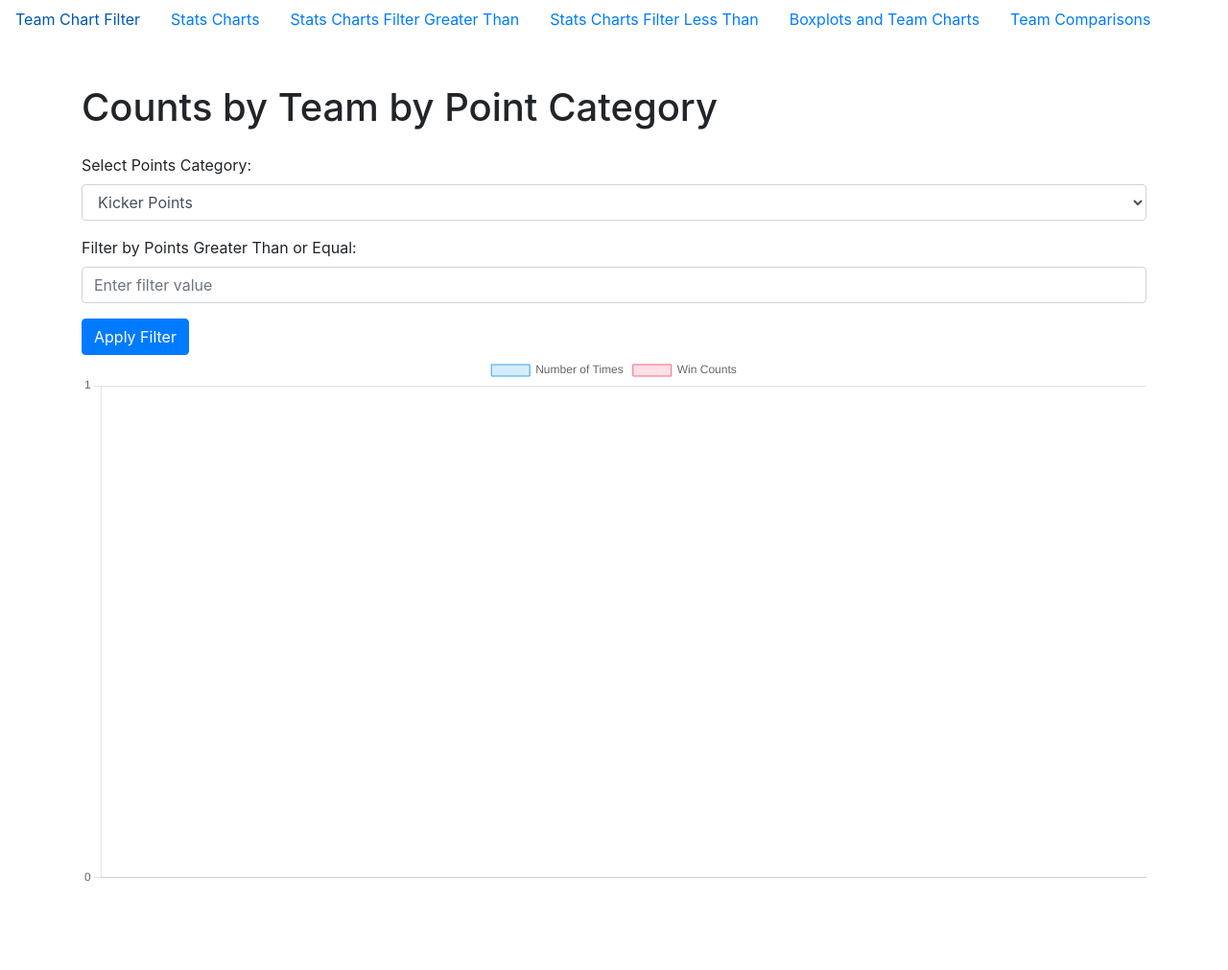
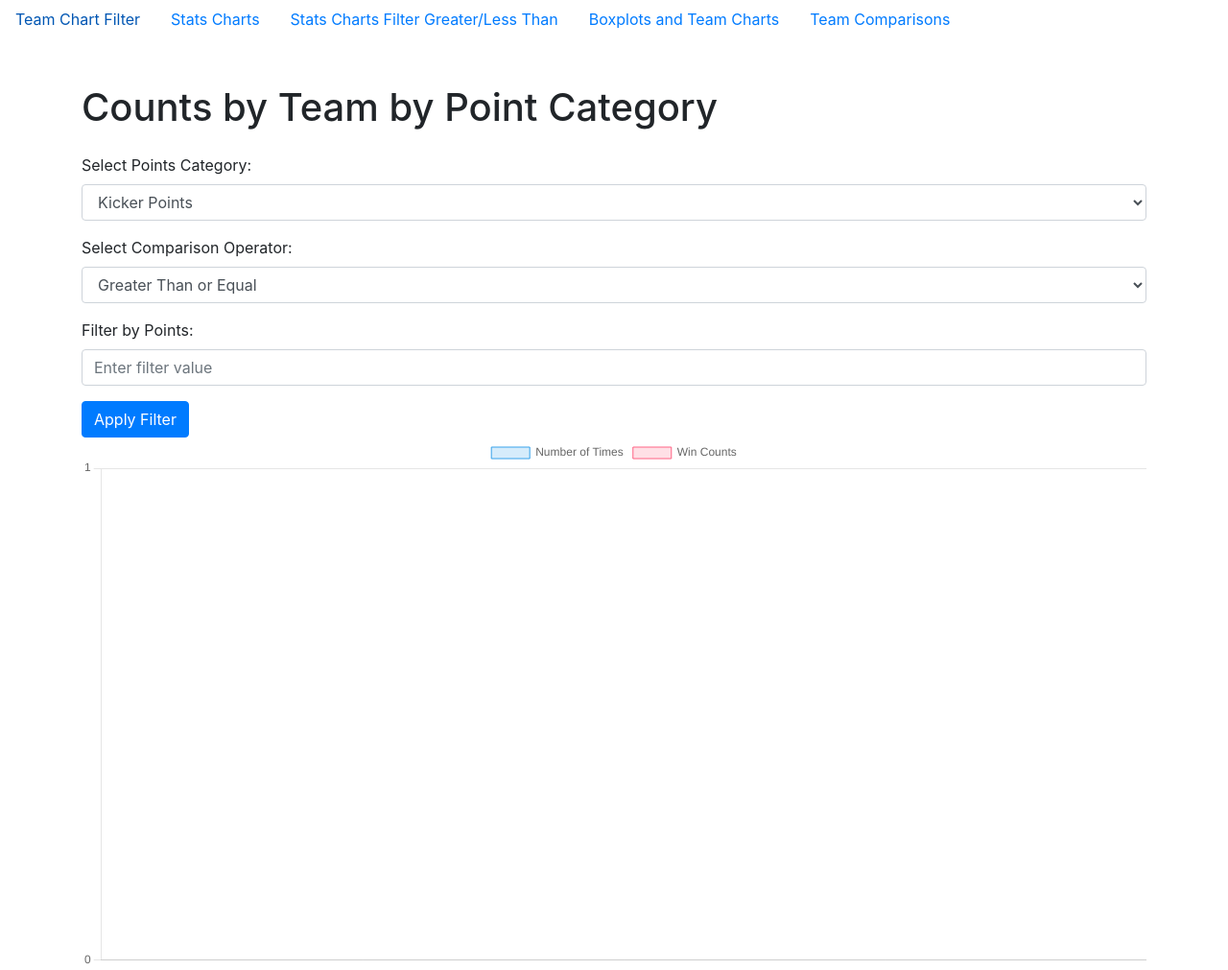
Before and after one commit to madunn5/Fantasy_Data, a Django app: page /stats/filter/ in a window 1280 px wide. Shown: the whole page at 96% size. Before the commit the page ends 919 px from the top, so only its background shows below. Run offline with Django 4.2, Linux system fonts and the light colour scheme; data that the repository does not hold is empty; some libraries are stand-ins or nearby versions.

Commit message:
Updates for navigation and filter view to include both less than and greater than.

```diff
--- a/fantasy_data/templates/fantasy_data/stats.html
+++ b/fantasy_data/templates/fantasy_data/stats.html
@@ -40,10 +40,7 @@
             <a class="nav-link" href="{% url 'stats_charts' %}">Stats Charts</a>
         </li>
         <li class="nav-item">
-            <a class="nav-link" href="{% url 'stats_charts_filter' %}">Stats Charts Filter Greater Than</a>
-        </li>
-        <li class="nav-item">
-            <a class="nav-link" href="{% url 'stats_charts_filter_less_than' %}">Stats Charts Filter Less Than</a>
+            <a class="nav-link" href="{% url 'stats_charts_filter' %}">Stats Charts Filter Greater/Less Than</a>
         </li>
         <li class="nav-item">
             <a class="nav-link" href="{% url 'team_chart' %}">Boxplots and Team Charts</a>
--- a/fantasy_data/templates/fantasy_data/stats_filter.html
+++ b/fantasy_data/templates/fantasy_data/stats_filter.html
@@ -16,10 +16,7 @@
             <a class="nav-link" href="{% url 'stats_charts' %}">Stats Charts</a>
         </li>
         <li class="nav-item">
-            <a class="nav-link" href="{% url 'stats_charts_filter' %}">Stats Charts Filter Greater Than</a>
-        </li>
-        <li class="nav-item">
-            <a class="nav-link" href="{% url 'stats_charts_filter_less_than' %}">Stats Charts Filter Less Than</a>
+            <a class="nav-link" href="{% url 'stats_charts_filter' %}">Stats Charts Filter Greater/Less Than</a>
         </li>
         <li class="nav-item">
             <a class="nav-link" href="{% url 'team_chart' %}">Boxplots and Team Charts</a>
@@ -45,9 +42,18 @@
             </select>
         </div>
 
+        <!-- Dropdown for selecting comparison operator -->
+        <div class="form-group">
+            <label for="comparison_operator">Select Comparison Operator:</label>
+            <select class="form-control" id="comparison_operator">
+                <option value="gte">Greater Than or Equal</option>
+                <option value="lte">Less Than or Equal</option>
+            </select>
+        </div>
+
         <!-- Filter input -->
         <div class="form-group">
-            <label for="filter_value">Filter by Points Greater Than or Equal:</label>
+            <label for="filter_value">Filter by Points:</label>
             <input type="number" step="0.10" class="form-control" id="filter_value" placeholder="Enter filter value">
         </div>
 
@@ -97,6 +103,7 @@
         function applyFilter() {
             var pointsCategory = $('#points_category').val();
             var filterValue = parseFloat($('#filter_value').val());
+            var comparisonOperator = $('#comparison_operator').val();
 
             $.ajax({
                 url: '/stats/filter/',
@@ -104,6 +111,7 @@
                 data: {
                     'points_category': pointsCategory,
                     'filter_value': filterValue,
+                    'comparison_operator': comparisonOperator,
                     'ajax': true
                 },
                 success: function(response) {
--- a/fantasy_data/templates/fantasy_data/team_chart.html
+++ b/fantasy_data/templates/fantasy_data/team_chart.html
@@ -29,10 +29,7 @@
                 <a class="nav-link" href="{% url 'stats_charts' %}">Stats Charts</a>
             </li>
             <li class="nav-item">
-                <a class="nav-link" href="{% url 'stats_charts_filter' %}">Stats Charts Filter Greater Than</a>
-            </li>
-            <li class="nav-item">
-            <a class="nav-link" href="{% url 'stats_charts_filter_less_than' %}">Stats Charts Filter Less Than</a>
+                <a class="nav-link" href="{% url 'stats_charts_filter' %}">Stats Charts Filter Greater/Less Than</a>
             </li>
             <li class="nav-item">
             <a class="nav-link" href="{% url 'team_chart' %}">Boxplots and Team Charts</a>
--- a/fantasy_data/templates/fantasy_data/team_chart_filter.html
+++ b/fantasy_data/templates/fantasy_data/team_chart_filter.html
@@ -17,10 +17,7 @@
             <a class="nav-link" href="{% url 'stats_charts' %}">Stats Charts</a>
         </li>
         <li class="nav-item">
-            <a class="nav-link" href="{% url 'stats_charts_filter' %}">Stats Charts Filter Greater Than</a>
-        </li>
-        <li class="nav-item">
-            <a class="nav-link" href="{% url 'stats_charts_filter_less_than' %}">Stats Charts Filter Less Than</a>
+            <a class="nav-link" href="{% url 'stats_charts_filter' %}">Stats Charts Filter Greater/Less Than</a>
         </li>
         <li class="nav-item">
             <a class="nav-link" href="{% url 'team_chart' %}">Boxplots and Team Charts</a>
--- a/fantasy_data/templates/fantasy_data/upload_csv.html
+++ b/fantasy_data/templates/fantasy_data/upload_csv.html
@@ -15,10 +15,7 @@
             <a class="nav-link" href="{% url 'stats_charts' %}">Stats Charts</a>
         </li>
         <li class="nav-item">
-            <a class="nav-link" href="{% url 'stats_charts_filter' %}">Stats Charts Filter Greater Than</a>
-        </li>
-        <li class="nav-item">
-            <a class="nav-link" href="{% url 'stats_charts_filter_less_than' %}">Stats Charts Filter Less Than</a>
+            <a class="nav-link" href="{% url 'stats_charts_filter' %}">Stats Charts Filter Greater/Less Than</a>
         </li>
         <li class="nav-item">
             <a class="nav-link" href="{% url 'team_chart' %}">Boxplots and Team Charts</a>
--- a/fantasy_data/templates/fantasy_data/versus.html
+++ b/fantasy_data/templates/fantasy_data/versus.html
@@ -16,10 +16,7 @@
             <a class="nav-link" href="{% url 'stats_charts' %}">Stats Charts</a>
         </li>
         <li class="nav-item">
-            <a class="nav-link" href="{% url 'stats_charts_filter' %}">Stats Charts Filter Greater Than</a>
-        </li>
-        <li class="nav-item">
-            <a class="nav-link" href="{% url 'stats_charts_filter_less_than' %}">Stats Charts Filter Less Than</a>
+            <a class="nav-link" href="{% url 'stats_charts_filter' %}">Stats Charts Filter Greater/Less Than</a>
         </li>
         <li class="nav-item">
             <a class="nav-link" href="{% url 'team_chart' %}">Boxplots and Team Charts</a>
--- a/fantasy_data/urls.py
+++ b/fantasy_data/urls.py
@@ -13,6 +13,6 @@ urlpatterns = [
     path('', box_plots_filter, name='team_chart_filter'),
     path('stats/', stats_charts, name='stats_charts'),
     path('stats/filter/', stats_charts_filter, name='stats_charts_filter'),
-    path('stats/filter/less_than/', stats_charts_filter_less_than, name='stats_charts_filter_less_than'),
+    # path('stats/filter/less_than/', stats_charts_filter_less_than, name='stats_charts_filter_less_than'),
     path('stats/versus/', versus, name='versus')
 ]
--- a/fantasy_data/views.py
+++ b/fantasy_data/views.py
@@ -902,14 +902,17 @@ def stats_charts(request):
 
 
 def stats_charts_filter(request):
-    # Get selected points category
+    # Get selected points category and comparison operator
     selected_category = request.GET.get('points_category')
+    comparison_operator = request.GET.get('comparison_operator', 'gte')  # Default to 'gte' if not specified
 
     # Filter data based on user input
     filter_value = request.GET.get('filter_value')
     if filter_value:
         filter_value = float(filter_value)
-        filtered_data = TeamPerformance.objects.filter(**{f"{selected_category}__gte": filter_value})
+        # Use the comparison operator chosen by the user
+        filter_key = f"{selected_category}__{comparison_operator}"
+        filtered_data = TeamPerformance.objects.filter(**{filter_key: filter_value})
     else:
         filtered_data = TeamPerformance.objects.all()
 
@@ -932,6 +935,7 @@ def stats_charts_filter(request):
     else:
         context = {'labels': labels, 'counts': counts, 'winCounts': win_counts}
         return render(request, 'fantasy_data/stats_filter.html', context)
+
 
 
 def stats_charts_filter_less_than(request):
```
